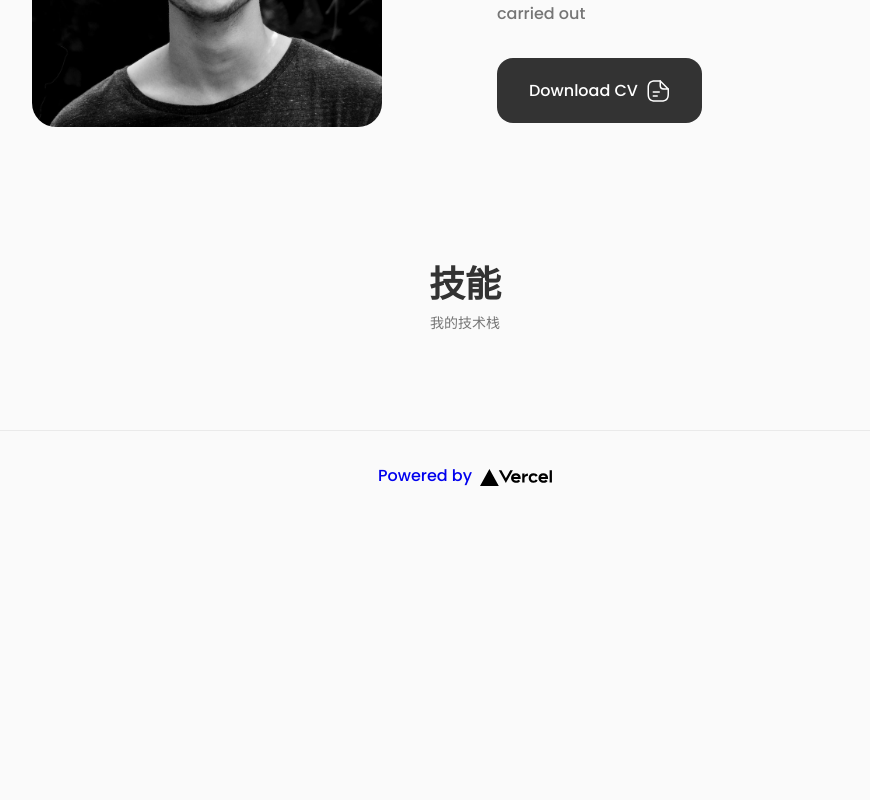
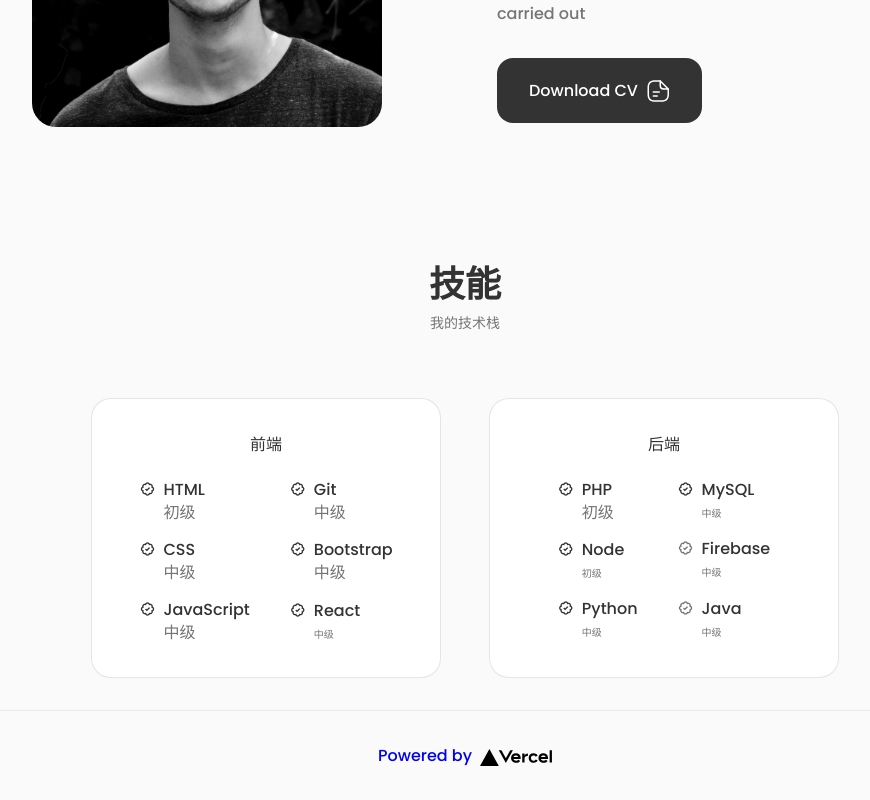
Before and after one commit to Eynzof/portfolio, a Next.js app: page / in a window 1280 px wide. Shown: the part 1129-1929 px from the top of the page, without its empty margins (175-1045 px from the left). Before the commit the page ends 1649 px from the top, so only its background shows below. Built offline with nearby package versions, Linux system fonts and the light colour scheme.

Commit message:
add skills

```diff
--- a/src/components/skills/Backend.tsx
+++ b/src/components/skills/Backend.tsx
@@ -4,13 +4,56 @@ import styles from "./skill.module.css";
 const Backend = () => {
     return (
         <div className={styles.skills__content}>
-            <h3 className={styles.skills__title}></h3>
+            <h3 className={styles.skills__title}>后端</h3>
             <div className={styles.skills__box}>
                 <div className={styles.skills__group}>
+
+                    <div className={styles.skills__data}>
+                        <i className={`bx bx-badge-check ${styles.skills__icon}`}></i>
+                        <div>
+                            <h3 className={styles.skills__name}>PHP</h3>
+                            <span className={styles.skills_level}>初级</span>
+                        </div>
+                    </div>
+
+                    <div className={styles.skills__data}>
+                        <i className={`bx bx-badge-check ${styles.skills__icon}`}></i>
+                        <div>
+                            <h3 className={styles.skills__name}>Node</h3>
+                            <span className={styles.skills__level}>初级</span>
+                        </div>
+                    </div>
+
+                    <div className={styles.skills__data}>
+                        <i className={`bx bx-badge-check ${styles.skills__icon}`}></i>
+                        <div>
+                            <h3 className={styles.skills__name}>Python</h3>
+                            <span className={styles.skills__level}>中级</span>
+                        </div>
+                    </div>
+
+                </div>
+                <div className={styles.skills__group}>
+                    <div className={styles.skills__data}>
+                        <i className={`bx bx-badge-check ${styles.skills__icon}`}></i>
+                        <div>
+                            <h3 className={styles.skills__name}>MySQL</h3>
+                            <span className={styles.skills__level}>中级</span>
+                        </div>
+                    </div>
+
                     <div className={styles.skills__data}>
                         <i className="bx bx-badge-check"></i>
                         <div>
-
+                            <h3 className={styles.skills__name}>Firebase</h3>
+                            <span className={styles.skills__level}>中级</span>
+                        </div>
+                    </div>
+                    <div className={styles.skills__data}>
+                        <i className="bx bx-badge-check"></i>
+                        <div>
+                            <h3 className={styles.skills__name}>Java</h3>
+                            <span className={styles.skills__level}>中级</span>
                         </div>
                     </div>
                 </div>
--- a/src/components/skills/Frontend.tsx
+++ b/src/components/skills/Frontend.tsx
@@ -4,10 +4,57 @@ import styles from './skill.module.css'
 const Frontend = () => {
     return (
         <div className={styles.skills__content}>
-            <h3 className={styles.skills__title}></h3>
+            <h3 className={styles.skills__title}>前端</h3>
             <div className={styles.skills__box}>
                 <div className={styles.skills__group}>
-                    <div className={styles.skills__data}></div>
+                    <div className={styles.skills__data}>
+                        <i className={`bx bx-badge-check ${styles.skills__icon}`}></i>
+                        <div>
+                            <h3 className={styles.skills__name}>HTML</h3>
+                            <span className={styles.skills_level}>初级</span>
+                        </div>
+                    </div>
+
+                    <div className={styles.skills__data}>
+                        <i className={`bx bx-badge-check ${styles.skills__icon}`}></i>
+                        <div>
+                            <h3 className={styles.skills__name}>CSS</h3>
+                            <span className={styles.skills_level}>中级</span>
+                        </div>
+                    </div>
+                    <div className={styles.skills__data}>
+                        <i className={`bx bx-badge-check ${styles.skills__icon}`}></i>
+                        <div>
+                            <h3 className={styles.skills__name}>JavaScript</h3>
+                            <span className={styles.skills_level}>中级</span>
+                        </div>
+                    </div>
+
+                </div>
+                <div className={styles.skills__group}>
+                    <div className={styles.skills__data}>
+                        <i className={`bx bx-badge-check ${styles.skills__icon}`}></i>
+                        <div>
+                            <h3 className={styles.skills__name}>Git</h3>
+                            <span className={styles.skills_level}>中级</span>
+                        </div>
+                    </div>
+
+                    <div className={styles.skills__data}>
+                        <i className={`bx bx-badge-check ${styles.skills__icon}`}></i>
+                        <div>
+                            <h3 className={styles.skills__name}>Bootstrap</h3>
+                            <span className={styles.skills_level}>中级</span>
+                        </div>
+                    </div>
+
+                    <div className={styles.skills__data}>
+                        <i className={`bx bx-badge-check ${styles.skills__icon}`}></i>
+                        <div>
+                            <h3 className={styles.skills__name}>React</h3>
+                            <span className={styles.skills__level}>中级</span>
+                        </div>
+                    </div>
                 </div>
             </div>
         </div>
--- a/src/components/skills/Skills.tsx
+++ b/src/components/skills/Skills.tsx
@@ -8,7 +8,10 @@ const Skills = () => {
         <section className="skills section" id="skills">
             <h2 className="section__title">技能</h2>
             <span className="section__subtitle">我的技术栈</span>
-            <div className={`${styles.skills__container} container grid`}></div>
+            <div className={`${styles.skills__container} container grid`}>
+                <Frontend/>
+                <Backend/>
+            </div>
         </section>
     );
 };
--- a/src/components/skills/skill.module.css
+++ b/src/components/skills/skill.module.css
@@ -0,0 +1,52 @@
+.skills__container {
+    grid-template-columns: repeat(2, 350px);
+    column-gap: 3rem;
+    justify-content: center;
+}
+
+.skills__content {
+
+    background-color: var(--container-color);
+    border: 1px solid rgba(0,0,0,0.1);
+    padding: 2rem 4rem;
+    border-radius: 1.25rem;
+}
+
+.skills__title {
+    font-size: var(--normal-font-size);
+    font-weight: var(--font-medium);
+    text-align: center;
+    margin-bottom: var(--mb-1-5);
+}
+
+.skills__box {
+    display: flex;
+    justify-content: center;
+    column-gap: 2.5rem;
+}
+
+.skills__group {
+    display: grid;
+    align-items: flex-start;
+    gap: 1rem;
+}
+
+.skills__data {
+    display: flex;
+    column-gap: 0.5rem;
+}
+
+.skills__icon {
+    font-size: 1rem;
+    color: var(--title-color);
+}
+
+.skills__name {
+    font-size: var(--normal-font-size);
+    font-weight: var(--font-medium);
+    line-height: 18px;
+}
+
+.skills__level {
+    font-size: var(--tiny-font-size);
+}
```
